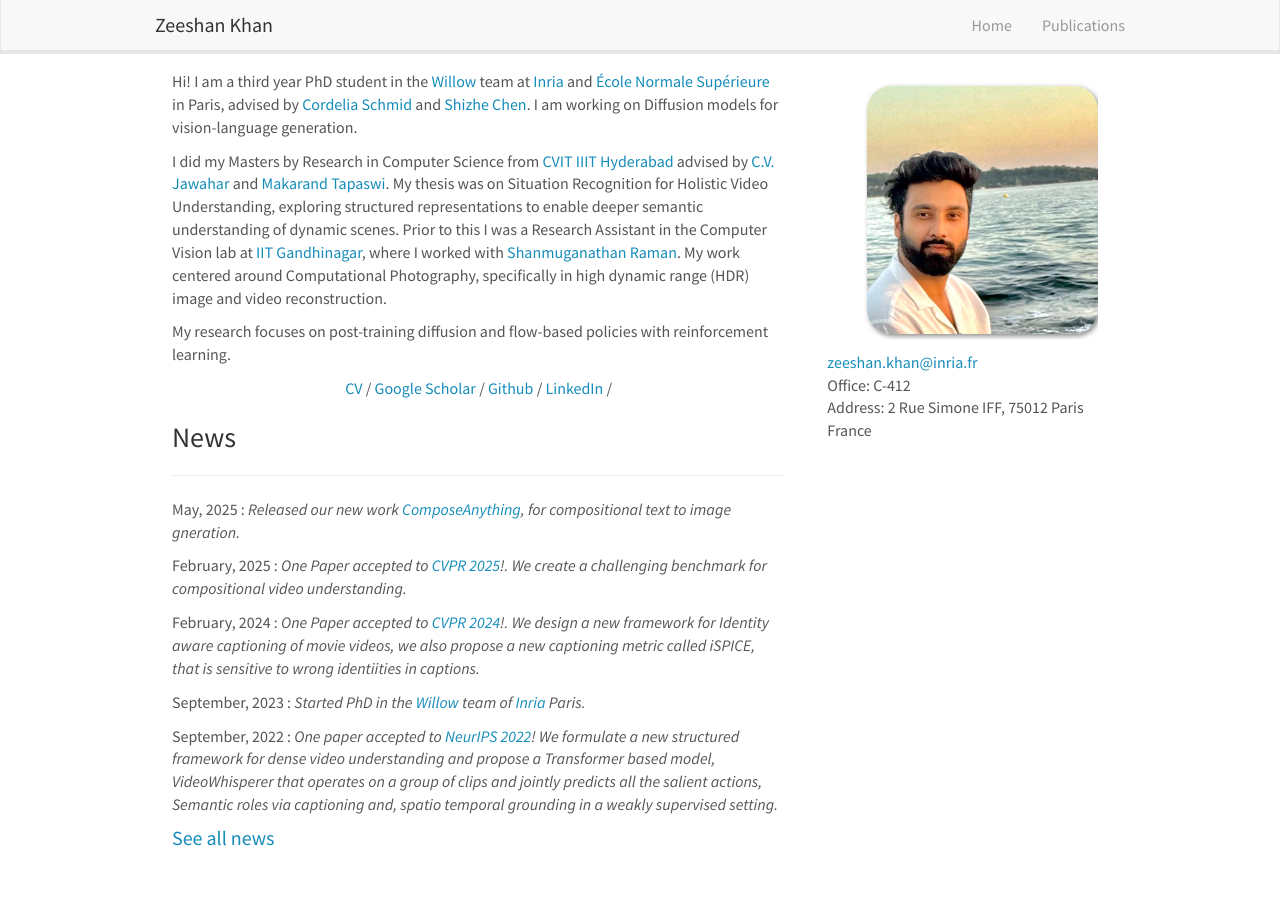
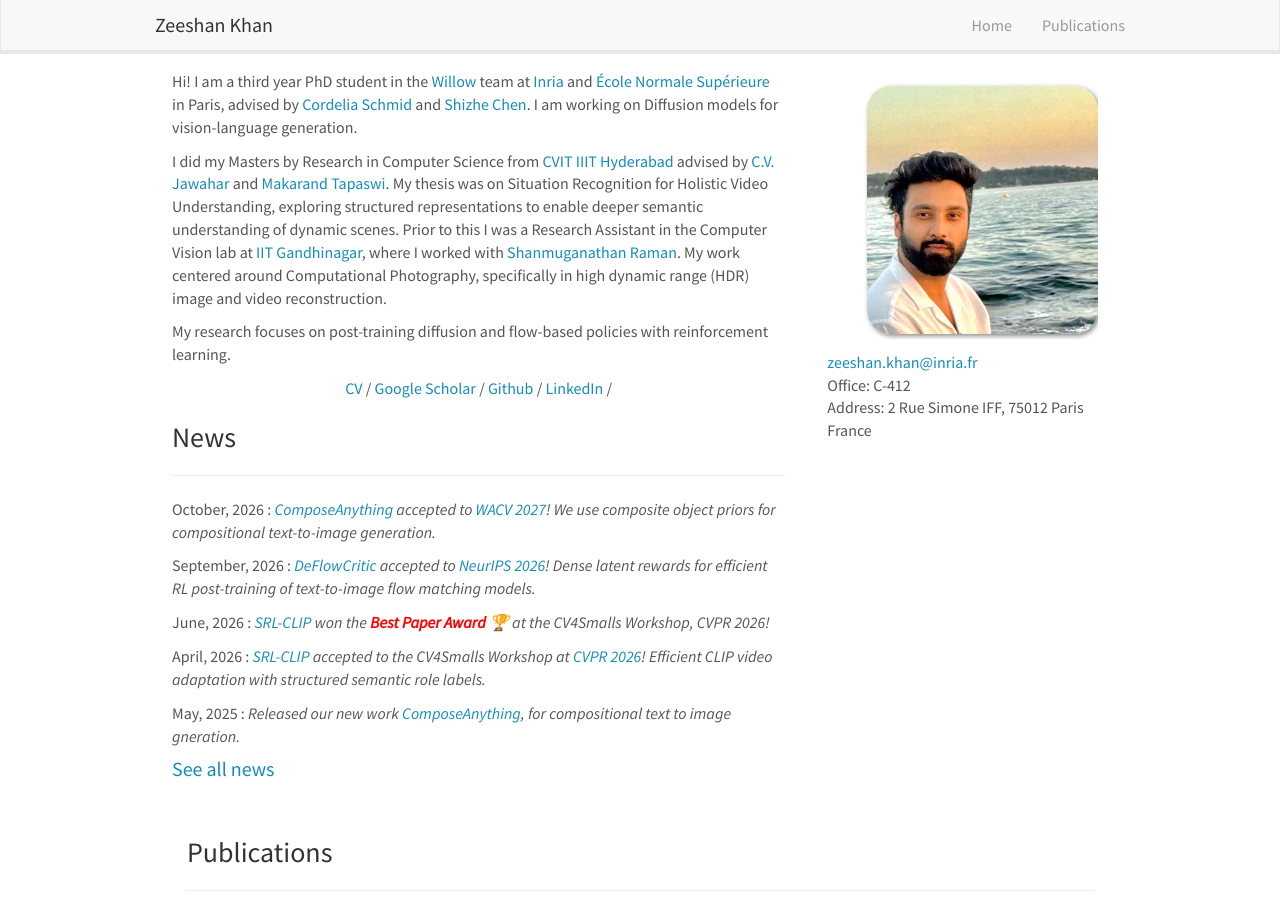
Before and after one commit to zeeshank95/zeeshank95.github.io, a Jekyll site: the page built from _pages/home.md, in a window 1280 px wide and 900 px high. Built offline with Jekyll 4.4.1, drawn with Linux system fonts in a browser that asks for light colours; nearby versions of some CDN libraries.

Commit message:
News: WACV 2027, NeurIPS 2026, SRL-CLIP workshop acceptance and best paper award
Co-Authored-By: Claude Opus 5.5 <noreply@anthropic.com>

```diff
--- a/_data/news.yml
+++ b/_data/news.yml
@@ -1,3 +1,15 @@
+- date: October, 2026
+  headline: <a href="https://zeeshank95.github.io/composeanything/ca.html">ComposeAnything</a> accepted to <a href="https://wacv.thecvf.com">WACV 2027</a>! We use composite object priors for compositional text-to-image generation.
+
+- date: September, 2026
+  headline: <a href="https://zeeshank95.github.io/deflowcritic/">DeFlowCritic</a> accepted to <a href="https://neurips.cc">NeurIPS 2026</a>! Dense latent rewards for efficient RL post-training of text-to-image flow matching models.
+
+- date: June, 2026
+  headline: <a href="https://arxiv.org/abs/2401.07669">SRL-CLIP</a> won the <span style="color:red;"><b>Best Paper Award</b></span> 🏆 at the CV4Smalls Workshop, CVPR 2026!
+
+- date: April, 2026
+  headline: <a href="https://arxiv.org/abs/2401.07669">SRL-CLIP</a> accepted to the CV4Smalls Workshop at <a href="https://cvpr.thecvf.com">CVPR 2026</a>! Efficient CLIP video adaptation with structured semantic role labels.
+
 - date: May, 2025
   headline: Released our new work <a href="https://zeeshank95.github.io/composeanything/ca.html">ComposeAnything</a>, for compositional text to image gneration.
 
```
